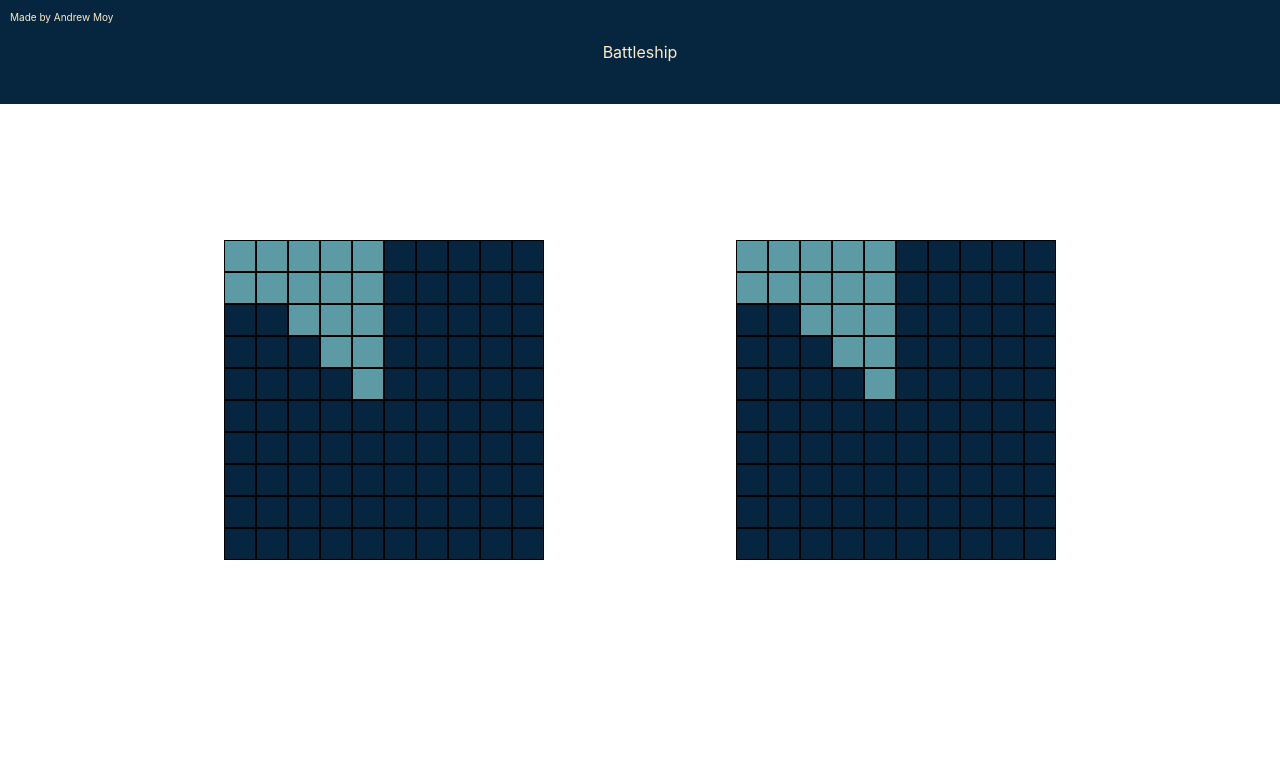
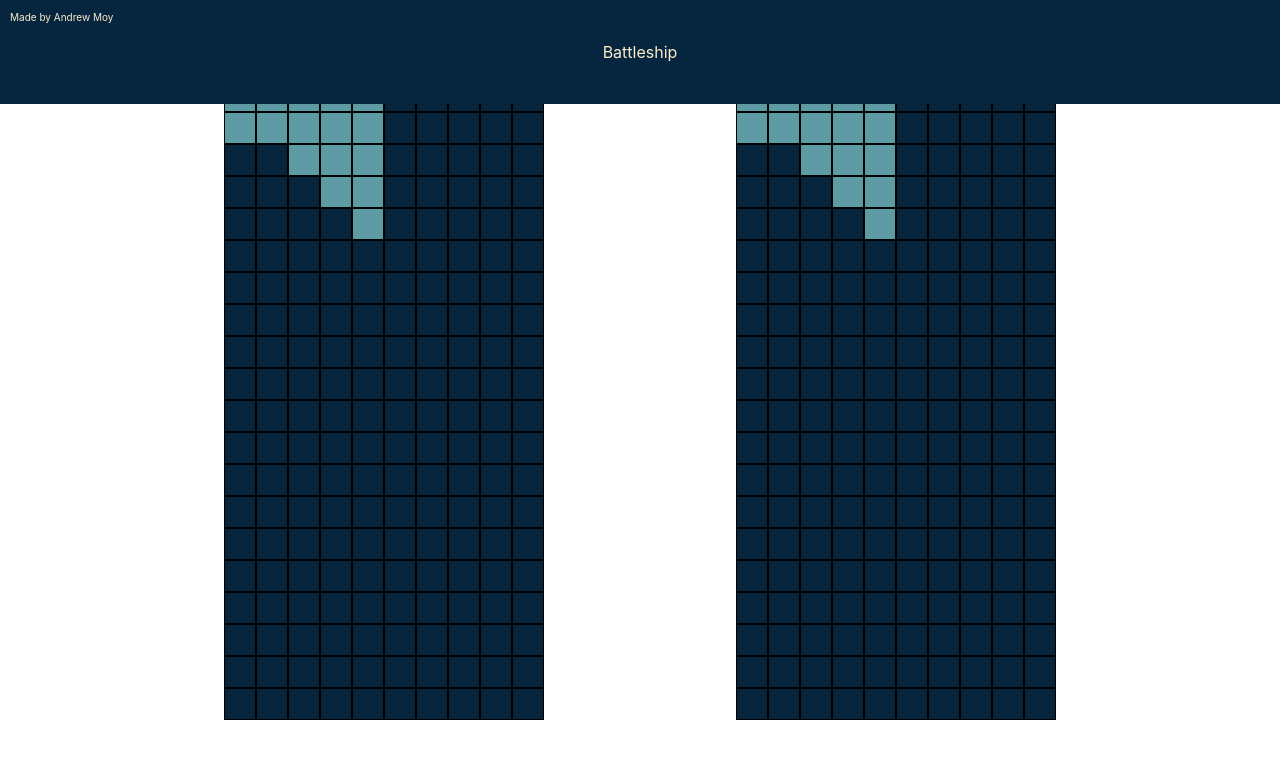
Before and after one commit to andrewmoy3/TOP_Battleship, a React (Vite) app: page / in a window 1280 px wide. Shown: the top 758 px of the page. Built offline with nearby package versions, Linux system fonts and the light colour scheme.

Commit message:
testing with Guessesboard

```diff
--- a/src/Components/App.jsx
+++ b/src/Components/App.jsx
@@ -4,6 +4,7 @@ import Banner from './Banner'
 import Battlefield from './Battlefield'
 import Game from './Game'
 import Gameboard from './Gameboard'
+import Guessesboard from './Guessesboard'
 
 function App(props) {
 
@@ -14,9 +15,11 @@ function App(props) {
       <div className='battlefields'>
         <div data-testid='playerBoard' id='playerBoard'>
           <Battlefield Gameboard={playerBoard} handleClick={handleClick} player='player'/>
+          <Guessesboard Gameboard={playerBoard} handleClick={handleClick} player='player'/>
         </div>
         <div data-testid='computerBoard' id='computerBoard'>
           <Battlefield Gameboard={computerBoard} handleClick={handleClick} player='computer'/>
+          <Guessesboard Gameboard={playerBoard} handleClick={handleClick} player='player'/>
         </div>
       </div>
     </>
--- a/src/Components/Gameboard.js
+++ b/src/Components/Gameboard.js
@@ -55,6 +55,7 @@ export default function Gameboard(){
         return false;
     }
     const getBoard = function(){return board}
+    const getGuesses = function(){return guessesBoard}
 
     return {
         receiveAttack,
@@ -65,5 +66,6 @@ export default function Gameboard(){
         allSunk,
         isGuessed,
         getBoard,
+        getGuesses,
     }
 }
--- /dev/null
+++ b/src/Components/Guessesboard.jsx
@@ -0,0 +1,50 @@
+import React, { useState, useEffect } from "react";
+import propTypes from 'prop-types'
+import '../css/Battlefield.css';
+import Ship from "./Ship";
+
+Guessesboard.propTypes = {
+    Gameboard: propTypes.shape({
+      getBoard: propTypes.func.isRequired,
+      placeShip: propTypes.func.isRequired,
+      getGuesses: propTypes.func.isRequired,
+    }).isRequired,
+    handleClick: propTypes.func.isRequired,
+    player: propTypes.isRequired,
+};
+
+export default function Guessesboard({ Gameboard, handleClick, player }) {
+  const [board, setBoard] = useState(Gameboard.getGuesses());
+
+  useEffect(() => {
+    const newBoard = [...Gameboard.getBoard()];
+    setBoard(newBoard);
+  }, [Gameboard]);
+
+  const place = function (x, y, dir) {
+    const newBoard = [...board];
+    handleClick(x, y, dir, player);
+    setBoard(newBoard);
+  };
+
+  return (
+    <div className="battlefield">
+      {board.map((row, rowIndex) => (
+        <div key={rowIndex} className="battlefieldCol">
+          {row.map((ship, columnIndex) => {
+            const isGuessed = Gameboard.isGuessed(rowIndex, columnIndex);
+            const hasShipAt = Gameboard.hasShipAt(rowIndex, columnIndex);
+            return(
+              <div
+                className={`box ${isGuessed ? hasShipAt ? 'guessed hit' : 'guessed' : ''}`}
+                data-testid={`box-${rowIndex}-${columnIndex}`}
+                key={columnIndex}
+              >
+              </div>
+            )
+          })}
+        </div>
+      ))}
+    </div>
+  );
+}
```
Also changed, not shown: 1 other file (tests, documents, lock files or other folders).
